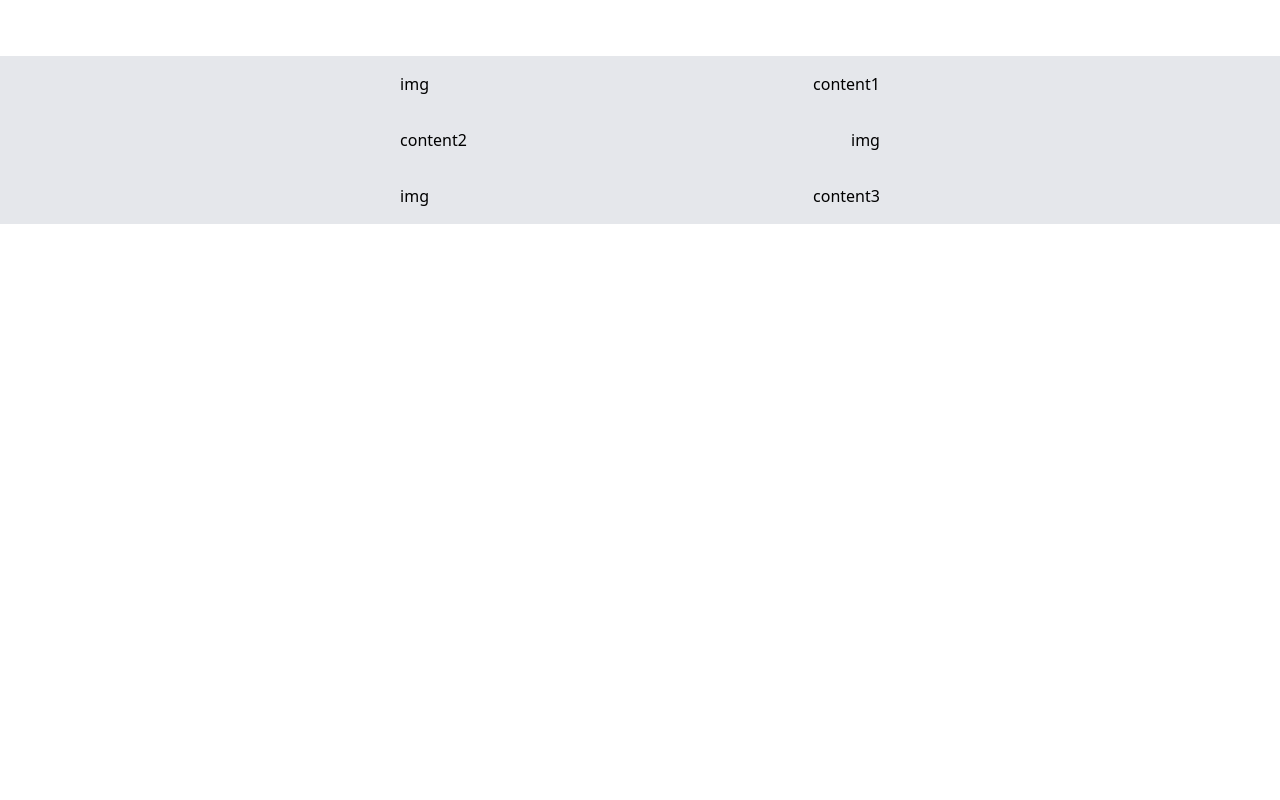
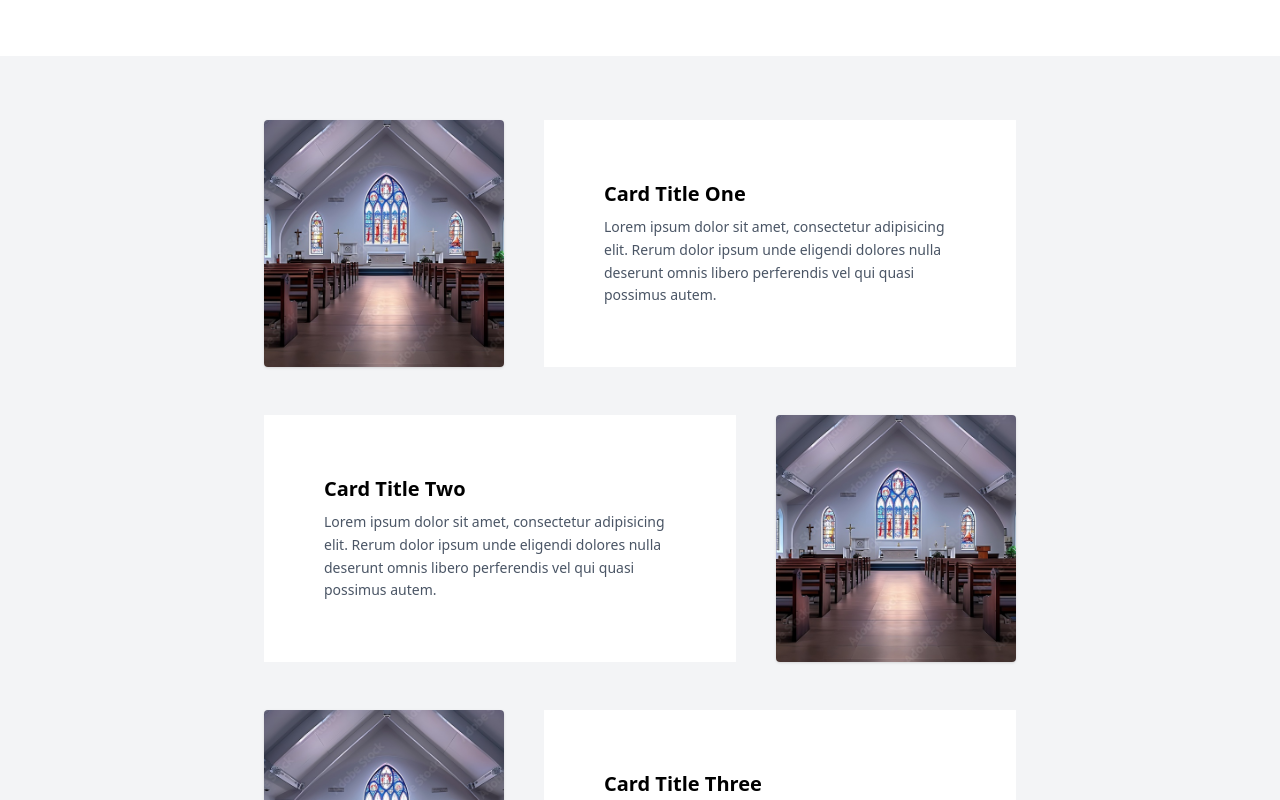
Before and after one commit to Bonzaii1/RobertsonSDA, a React (Vite) app: page / in a window 1280 px wide. Shown: the part 1300-2100 px from the top of the page. Before the commit the page ends 1524 px from the top, so only its background shows below. Built offline with nearby package versions, Linux system fonts and the light colour scheme.

Commit message:
Fixed Navbar issue, added card stuff and church vision setup

```diff
--- a/src/pages/Home.jsx
+++ b/src/pages/Home.jsx
@@ -3,19 +3,35 @@ import { Navbar } from './Navbar.jsx'
 
 export const Home = () => {
 
-    let card_items = ["content1", "content2", "content3"]
+    const card_items = [
+        {
+            title: "Card Title One",
+            description: "Lorem ipsum dolor sit amet, consectetur adipisicing elit. Rerum dolor ipsum unde eligendi dolores nulla deserunt omnis libero perferendis vel qui quasi possimus autem.",
+            image: "/church_background.jpg",
+        },
+        {
+            title: "Card Title Two",
+            description: "Lorem ipsum dolor sit amet, consectetur adipisicing elit. Rerum dolor ipsum unde eligendi dolores nulla deserunt omnis libero perferendis vel qui quasi possimus autem.",
+            image: "/church_background.jpg",
+        },
+        {
+            title: "Card Title Three",
+            description: "Lorem ipsum dolor sit amet, consectetur adipisicing elit. Rerum dolor ipsum unde eligendi dolores nulla deserunt omnis libero perferendis vel qui quasi possimus autem.",
+            image: "/church_background.jpg",
+        },
+    ]
 
 
     return (
         <>
-            <div className='w-full h-full'>
+            <div className='w-full h-full z-0'>
                 {/* Navbar */}
                 <Navbar />
 
                 {/* Church Background Hero */}
                 <div className='flex justify-end text-white w-full bg-[url("../../public/church_background.jpg")] bg-cover bg-top-left relative'>
                     <div className='absolute inset-0 bg-linear-to-r from-transparent from-40% to-gray-900' />
-                    <div className='relative z-10 mx-24 my-12 p-12 text-right'>
+                    <div className='relative mx-24 my-12 p-12 text-right'>
                         <h1 className='font-bold text-4xl'>Robertson SDA</h1>
                         <br />
                         <h3 className='font-bold text-2xl'>Saturday Service Times</h3>
@@ -66,33 +82,44 @@ export const Home = () => {
 
                 {/* Card Sections */}
 
-                <div className='bg-gray-200'>
-                    {
-                        card_items.map((item, idx) => {
-                            if (idx % 2 == 0) {
-                                return (
-                                    <div className='flex justify-evenly p-4'>
-                                        <p>img</p>
-                                        <p>{item}</p>
-                                    </div>
-                                )
-                            }
-                            else {
-                                return (
-                                    <div className='flex justify-evenly p-4'>
-                                        <p>{item}</p>
-                                        <p>img</p>
-                                    </div>
-                                )
-                            }
-                        })
-                    }
+                <div className='bg-gray-100 py-16'>
+                    <div className='max-w-4xl mx-auto flex flex-col gap-12 px-18'>
+                        {card_items.map((item, idx) => {
+                            const imgEl = (
+                                <div className='w-60 shrink-0'>
+                                    <img src={item.image} alt={item.title} className='w-full h-full object-cover rounded shadow' />
+                                </div>
+                            )
+                            const textEl = (
+                                <div className='flex flex-col justify-center bg-white p-15 flex-1'>
+                                    <h2 className='text-xl font-bold mb-2'>{item.title}</h2>
+                                    <p className='text-gray-600 leading-relaxed text-sm'>{item.description}</p>
+                                </div>
+                            )
+                            return (
+                                <div key={idx} className='flex items-stretch gap-10'>
+                                    {idx % 2 === 0 ? <>{imgEl}{textEl}</> : <>{textEl}{imgEl}</>}
+                                </div>
+                            )
+                        })}
+                    </div>
                 </div>
 
 
                 {/* Church Visions */}
 
+                <div className='w-full h-25 bg-linear-to-r/srgb from-indigo-500 to-teal-400'>
+                    <div className='w-full h-full flex justify-center p-8'>
+                        <h3 className='text-white font-bold text-xl'>Our Church Vision Page</h3>
+                    </div>
+                </div>
 
+
+                {/* Upcoming events*/}
+
+                <div className='w-full h-50 bg-white'>
+
+                </div>
 
             </div>
         </>
--- a/src/pages/Navbar.jsx
+++ b/src/pages/Navbar.jsx
@@ -14,7 +14,7 @@ export const Navbar = () => {
 
 
     return (
-        <div className='w-full flex justify-between bg-primary text-white sticky top-0'>
+        <div className='w-full flex justify-between bg-primary text-white sticky top-0 z-5'>
             <div className='p-6'>Logo</div>
             <div className='flex'>
                 {
```
